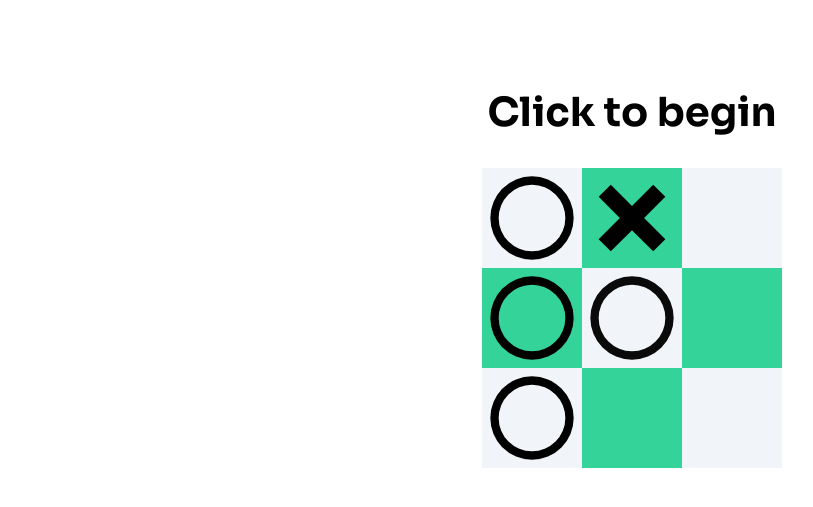
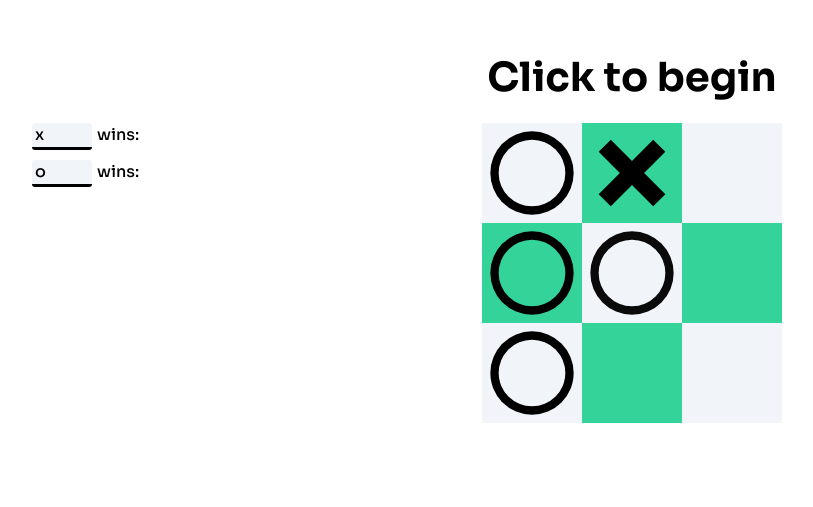
Before and after one commit to rip-the-slit/tic-tac-toe, a plain HTML site: page index.html in a window 1280 px wide. Shown: the part 127-634 px from the top of the page, without its empty margins (8-821 px from the left). Drawn offline with Linux system fonts and the light colour scheme.

Commit message:
Add win counters styling

```diff
--- a/index.html
+++ b/index.html
@@ -12,6 +12,10 @@
     <title>Document</title>
 </head>
 <body>
+    <ul class="win-counters">
+        <li><label for="playerX"><input type="text" id="playerX" value="x">wins:</label><span></span></li>
+        <li><label for="playerO"><input type="text" id="playerO" value="o">wins:</label><span></span></li>
+    </ul>
     <h1 class="status" important="false">Click to begin</h1>
     <div class="board-container"></div>
 </body>
--- a/script.js
+++ b/script.js
@@ -101,10 +101,8 @@ const Display = (function() {
         })
     }
     let animationRunning = true
-    const getAnimationRunning = function() {return animationRunning}
 
-    return {addCellToContainer, cleanContainer, updateStatus, checkStatusImportance, stopAnimation,
-            getAnimationRunning}
+    return {addCellToContainer, cleanContainer, updateStatus, checkStatusImportance}
 })();
 
 const GameController = (function() {
--- a/style.css
+++ b/style.css
@@ -48,6 +48,8 @@ body {
   place-content: center;
   height: 100vh;
   font-family: 'Sora', sans-serif;
+  grid-template-columns: repeat(3, 1fr);
+  grid-template-rows: repeat(3, 1fr);
 }
 
 .status {
@@ -55,8 +57,10 @@ body {
   display: grid;
   place-content: center;
   text-align: center;
-  margin-bottom: 20px;
+  margin-bottom: 10px;
   margin-top: 0;
+  grid-column: 2;
+  align-self: end;
 }
 
 .status[important="false"] {
@@ -91,6 +95,8 @@ body {
     grid-template-columns: repeat(3, 100px);
     grid-template-rows: repeat(3, 100px);
     background: black;
+    grid-column: 2;
+    place-self: center;
 }
 
 .cell,
@@ -117,3 +123,28 @@ body {
   from {transform: scale(1.5); opacity: 0;}
   to {transform: scale(1);}
 }
+
+.win-counters {
+  list-style: none;
+  padding: 0;
+  grid-row: 2;
+  margin-left: 40px;
+}
+
+.win-counters label {
+  font-weight: 500;
+}
+
+.win-counters li {
+  margin-bottom: 10px;
+}
+
+.win-counters input{
+  border: 0;
+  border-bottom: 3px solid black;
+  border-radius: 3px;
+  width: 5ch;
+  margin-right: 5px;
+  padding: 0 3px;
+  background: var(--slate);
+}
```
